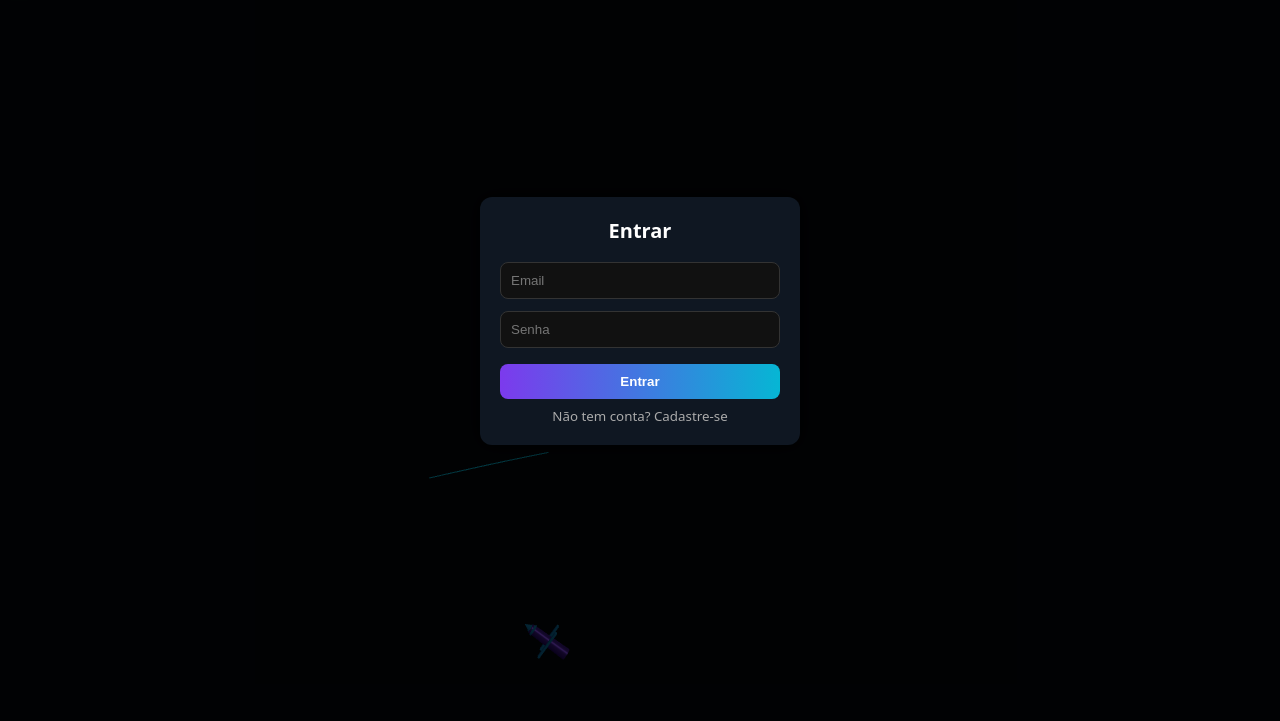
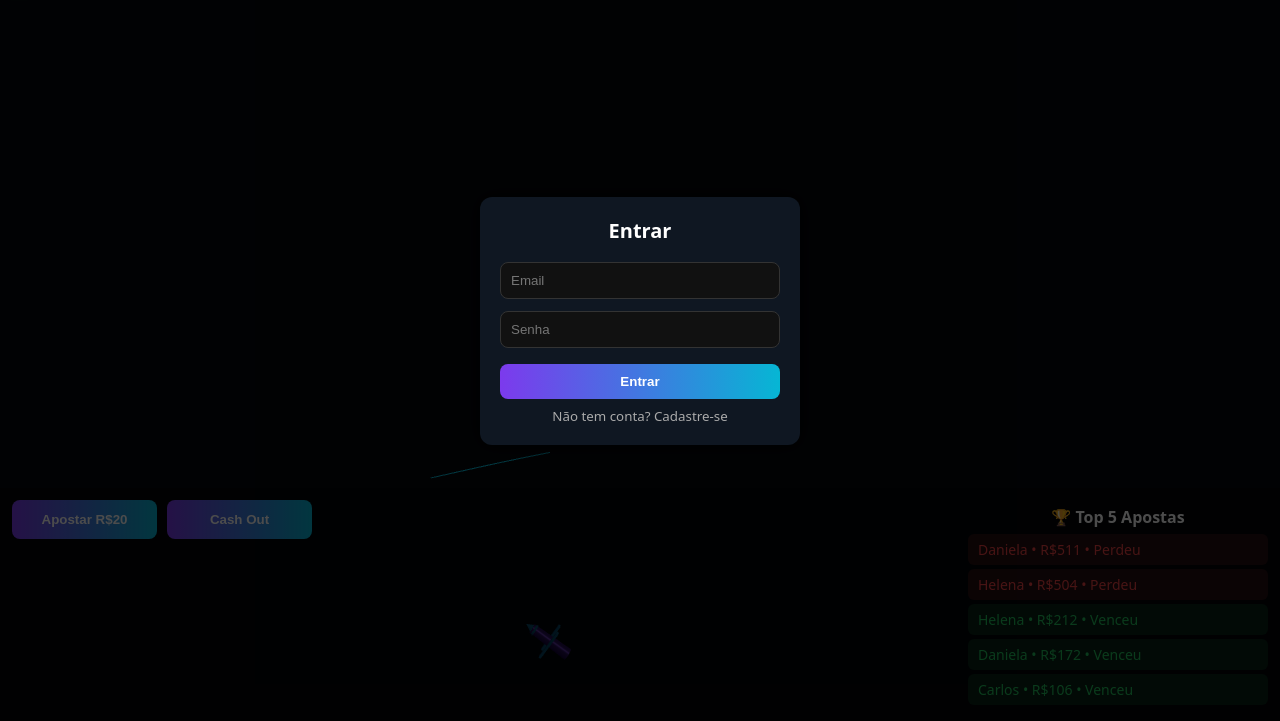
Before and after one commit to ClenaStore/jogo, a website: page public/index.html in a window 1280 px wide. Shown: the part 79-800 px from the top of the page. Drawn offline with nearby package versions, Linux system fonts and the light colour scheme; animation ran at ten frames a second.

Commit message:
Update index.html

```diff
--- a/public/index.html
+++ b/public/index.html
@@ -9,13 +9,35 @@
   --bg:#05080d; --brand:#7c3aed; --brand2:#06b6d4; --ok:#22c55e; --danger:#ef4444;
 }
 *{box-sizing:border-box}
-body{margin:0; font-family:system-ui,Segoe UI,Roboto,Arial,sans-serif; background:var(--bg); color:#eee; overflow:hidden;}
+body{margin:0; font-family:system-ui,Segoe UI,Roboto,Arial,sans-serif; background:var(--bg); color:#eee; overflow-x:hidden;}
+canvas{display:block;width:100%;height:100%}
+
 #hud{position:absolute;top:10px;left:10px;z-index:10;font-weight:bold}
 #hud span{font-size:32px;color:var(--brand);text-shadow:0 0 20px var(--brand),0 0 40px var(--brand2)}
 #status{display:block;margin-top:4px;font-size:14px;color:#ccc}
 #userBox{position:absolute;top:10px;right:10px;z-index:10;font-size:14px}
 #userBox button{background:linear-gradient(90deg,var(--brand),var(--brand2));border:none;color:#fff;padding:6px 10px;border-radius:6px;cursor:pointer;font-weight:600}
-canvas{display:block;width:100%;height:100%}
+
+/* Área inferior (apostas + ranking) */
+#bottomArea{
+  display:flex;
+  flex-direction:column;
+  gap:12px;
+  position:relative;
+  z-index:15;
+  width:100%;
+  padding:12px;
+  background:rgba(0,0,0,.65);
+}
+#betButtons{display:flex;gap:10px;justify-content:center}
+#betButtons button{flex:1;padding:12px;font-weight:700;border:none;border-radius:8px;cursor:pointer;color:#fff;background:linear-gradient(90deg,var(--brand),var(--brand2));}
+#betButtons button:active{transform:scale(.97)}
+
+#ranking{margin-top:6px}
+#ranking h3{margin:0 0 6px;font-size:16px;color:#fff;text-align:center}
+.rank-item{display:flex;justify-content:space-between;padding:6px 10px;border-radius:6px;margin-bottom:4px;font-size:14px}
+.rank-item.win{background:rgba(34,197,94,.15);color:var(--ok)}
+.rank-item.lose{background:rgba(239,68,68,.15);color:var(--danger)}
 
 /* Modal login */
 .modal{position:fixed;inset:0;background:rgba(0,0,0,.7);display:flex;align-items:center;justify-content:center;z-index:20}
@@ -24,6 +46,12 @@ canvas{display:block;width:100%;height:100%}
 .modal-content input{width:100%;padding:10px;margin:6px 0;border:1px solid #333;border-radius:8px;background:#111;color:#eee}
 .modal-content button{width:100%;margin-top:10px;padding:10px;background:linear-gradient(90deg,var(--brand),var(--brand2));border:none;border-radius:8px;color:#fff;font-weight:600;cursor:pointer}
 .modal-content small{display:block;margin-top:8px;color:#aaa;cursor:pointer}
+
+@media(min-width:900px){
+  #bottomArea{position:absolute;bottom:0;left:0;right:0;background:rgba(0,0,0,.4);flex-direction:row;justify-content:space-between;align-items:flex-start}
+  #betButtons{flex:1;max-width:300px}
+  #ranking{flex:1;max-width:300px}
+}
 </style>
 </head>
 <body>
@@ -34,7 +62,19 @@ canvas{display:block;width:100%;height:100%}
 <div id="userBox"></div>
 <canvas id="scene"></canvas>
 
-<!-- Modal -->
+<!-- Área inferior -->
+<div id="bottomArea">
+  <div id="betButtons">
+    <button onclick="apostar()">Apostar R$20</button>
+    <button onclick="cashout()">Cash Out</button>
+  </div>
+  <div id="ranking">
+    <h3>🏆 Top 5 Apostas</h3>
+    <div id="rankList"></div>
+  </div>
+</div>
+
+<!-- Modal login -->
 <div class="modal" id="loginModal">
   <div class="modal-content">
     <h2 id="modalTitle">Entrar</h2>
@@ -48,6 +88,7 @@ canvas{display:block;width:100%;height:100%}
 
 <script src="https://unpkg.com/three@0.160.0/build/three.min.js"></script>
 <script>
+// ====== Avião + cena (igual ao seu) ======
 let scene,camera,renderer,plane,trailGeom,trailMat,trailLine,particles=[];
 let STATE={phase:"WAITING",multiplier:1,crashAt:5};
 let mult=1,running=false,trailPts=[];
@@ -61,7 +102,6 @@ camera.position.set(0,1.5,6);
 scene.add(new THREE.AmbientLight(0x99aaff,.7));
 const dir=new THREE.DirectionalLight(0xffffff,1); dir.position.set(4,6,5); scene.add(dir);
 
-// Avião
 function buildPlane(){
   const mat1=new THREE.MeshStandardMaterial({color:0x7c3aed,metalness:.6,roughness:.3,emissive:0x220044,emissiveIntensity:.5});
   const mat2=new THREE.MeshStandardMaterial({color:0x06b6d4,emissive:0x003355,emissiveIntensity:.8});
@@ -75,16 +115,12 @@ function buildPlane(){
 }
 buildPlane();
 
-// Trilha
 trailGeom=new THREE.BufferGeometry().setFromPoints([new THREE.Vector3()]);
 trailMat=new THREE.LineBasicMaterial({color:0x06b6d4});
-trailLine=new THREE.Line(trailGeom,trailMat);
-scene.add(trailLine);
+trailLine=new THREE.Line(trailGeom,trailMat); scene.add(trailLine);
 
-// Resize
 window.addEventListener("resize",()=>{renderer.setSize(window.innerWidth,window.innerHeight);camera.aspect=window.innerWidth/window.innerHeight;camera.updateProjectionMatrix();});
 
-// Update avião
 function updatePlane(mult){
   const progress=(mult-1)/5;
   const x=-2+progress*6;
@@ -95,88 +131,60 @@ function updatePlane(mult){
   if(trailPts.length>200) trailPts.shift();
   trailGeom.setFromPoints(trailPts);
 }
-
-// Crash
-function planeCrash(){
-  let v=-0.05;
-  function fall(){
-    if(STATE.phase!=="CRASHED") return;
-    plane.position.y+=v; v-=0.005;
-    plane.rotation.z+=0.12;
-    if(plane.position.y>-3){ requestAnimationFrame(fall); }
-    else explode();
-  }
-  fall();
-  cameraShake();
-}
-function explode(){
-  for(let i=0;i<100;i++){
-    particles.push({x:plane.position.x,y:plane.position.y,vx:(Math.random()-.5)*.2,vy:(Math.random()*.2),life:60});
-  }
-}
-function drawParticles(){
-  const geom=new THREE.SphereGeometry(0.03,6,6);
-  const mat=new THREE.MeshBasicMaterial({color:0xffaa00});
-  particles.forEach(p=>{
-    p.x+=p.vx; p.y+=p.vy; p.vy-=0.003; p.life--;
-    if(p.life>0){const m=new THREE.Mesh(geom,mat);m.position.set(p.x,p.y,0);scene.add(m);setTimeout(()=>scene.remove(m),50);}
-  });
-  particles=particles.filter(p=>p.life>0);
-}
-function cameraShake(){
-  let i=0;function s(){if(i>20)return;camera.position.x=(Math.random()-.5)*0.1;camera.position.y=1.5+(Math.random()-.5)*0.1;i++;requestAnimationFrame(s);}s();
-}
-
-// Loop render
+function planeCrash(){let v=-0.05;function fall(){if(STATE.phase!=="CRASHED")return;plane.position.y+=v;v-=0.005;plane.rotation.z+=0.12;if(plane.position.y>-3){requestAnimationFrame(fall);}else explode();}fall();}
+function explode(){for(let i=0;i<100;i++){particles.push({x:plane.position.x,y:plane.position.y,vx:(Math.random()-.5)*.2,vy:(Math.random()*.2),life:60});}}
+function drawParticles(){const geom=new THREE.SphereGeometry(0.03,6,6);const mat=new THREE.MeshBasicMaterial({color:0xffaa00});particles.forEach(p=>{p.x+=p.vx;p.y+=p.vy;p.vy-=0.003;p.life--;if(p.life>0){const m=new THREE.Mesh(geom,mat);m.position.set(p.x,p.y,0);scene.add(m);setTimeout(()=>scene.remove(m),50);}});particles=particles.filter(p=>p.life>0);}
 function animate(){requestAnimationFrame(animate);if(STATE.phase==="FLYING")updatePlane(STATE.multiplier);drawParticles();renderer.render(scene,camera);}animate();
 
-// Rodada
 function startRound(){
   running=true; mult=1; STATE.phase="FLYING"; STATE.crashAt=2+Math.random()*6;
   document.getElementById("status").textContent="Em voo";
   const id=setInterval(()=>{
     mult*=1.1; STATE.multiplier=mult;
     document.getElementById("mult").textContent=mult.toFixed(2);
-    if(mult>=STATE.crashAt){clearInterval(id);STATE.phase="CRASHED";document.getElementById("status").textContent="Crash "+STATE.crashAt.toFixed(2)+"x";planeCrash();running=false;mult=1;setTimeout(()=>{STATE.phase="WAITING";document.getElementById("status").textContent="Esperando…";trailPts=[];},2500);} },140);
+    if(mult>=STATE.crashAt){
+      clearInterval(id);STATE.phase="CRASHED";document.getElementById("status").textContent="Crash "+STATE.crashAt.toFixed(2)+"x";planeCrash();
+      running=false;mult=1;setTimeout(()=>{STATE.phase="WAITING";document.getElementById("status").textContent="Esperando…";trailPts=[];},2500);
+      atualizarRanking();
+    }
+  },140);
 }
 setInterval(()=>{ if(!running&&STATE.phase==="WAITING"){ startRound(); } },2000);
 
-// ===== Login/Cadastro Fake =====
+// ===== Botões fake =====
+function apostar(){alert("Aposta registrada!");}
+function cashout(){alert("Cash Out realizado!");}
+
+// ===== Ranking fake =====
+const jogadores=["Ana","Bruno","Carlos","Daniela","Eduardo","Fernanda","Gabriel","Helena"];
+function atualizarRanking(){
+  const rankList=document.getElementById("rankList");
+  rankList.innerHTML="";
+  let apostas=[];
+  for(let i=0;i<5;i++){
+    const nome=jogadores[Math.floor(Math.random()*jogadores.length)];
+    const valor=Math.floor(Math.random()*500)+50;
+    const win=Math.random()>0.5;
+    apostas.push({nome,valor,win});
+  }
+  apostas.sort((a,b)=>b.valor-a.valor);
+  apostas.forEach(a=>{
+    const div=document.createElement("div");
+    div.className="rank-item "+(a.win?"win":"lose");
+    div.textContent=`${a.nome} • R$${a.valor} • ${a.win?"Venceu":"Perdeu"}`;
+    rankList.appendChild(div);
+  });
+}
+
+// ===== Login/Cadastro Fake (igual ao seu) =====
 let users=JSON.parse(localStorage.getItem("users")||"{}");
 let currentUser=null;
-function showUserBox(){
-  const box=document.getElementById("userBox");
-  if(currentUser){
-    box.innerHTML=`Olá, ${currentUser.name} | Saldo: R$1000 <button onclick="logout()">Sair</button>`;
-  }else{
-    box.innerHTML=`<button onclick="openLogin()">Entrar</button>`;
-  }
-}
+function showUserBox(){const box=document.getElementById("userBox");if(currentUser){box.innerHTML=`Olá, ${currentUser.name} | Saldo: R$1000 <button onclick="logout()">Sair</button>`;}else{box.innerHTML=`<button onclick="openLogin()">Entrar</button>`;}}
 function openLogin(){document.getElementById("loginModal").style.display="flex";}
 function logout(){currentUser=null;localStorage.removeItem("aviador_user");showUserBox();}
-document.getElementById("toggleMode").onclick=function(){
-  const nameF=document.getElementById("nameField"),title=document.getElementById("modalTitle"),btn=document.getElementById("submitBtn");
-  if(nameF.style.display==="none"){nameF.style.display="block";title.textContent="Cadastro";btn.textContent="Cadastrar";this.textContent="Já tem conta? Entrar";}
-  else{nameF.style.display="none";title.textContent="Entrar";btn.textContent="Entrar";this.textContent="Não tem conta? Cadastre-se";}
-};
-document.getElementById("submitBtn").onclick=function(){
-  const name=document.getElementById("nameField").value||"Jogador";
-  const email=document.getElementById("emailField").value;
-  const pass=document.getElementById("passField").value;
-  const isReg=document.getElementById("nameField").style.display==="block";
-  if(!email||!pass){alert("Preencha os campos");return;}
-  if(isReg){
-    if(users[email]){alert("Email já cadastrado!");return;}
-    users[email]={name,email,pass};localStorage.setItem("users",JSON.stringify(users));alert("Cadastrado com sucesso! Agora entre.");document.getElementById("toggleMode").click();
-  }else{
-    if(users[email]&&users[email].pass===pass){
-      currentUser=users[email];localStorage.setItem("aviador_user",JSON.stringify(currentUser));
-      document.getElementById("loginModal").style.display="none";showUserBox();
-    }else{alert("Credenciais inválidas");}
-  }
-};
-currentUser=JSON.parse(localStorage.getItem("aviador_user")||"null");
-showUserBox();
+document.getElementById("toggleMode").onclick=function(){const nameF=document.getElementById("nameField"),title=document.getElementById("modalTitle"),btn=document.getElementById("submitBtn");if(nameF.style.display==="none"){nameF.style.display="block";title.textContent="Cadastro";btn.textContent="Cadastrar";this.textContent="Já tem conta? Entrar";}else{nameF.style.display="none";title.textContent="Entrar";btn.textContent="Entrar";this.textContent="Não tem conta? Cadastre-se";}};
+document.getElementById("submitBtn").onclick=function(){const name=document.getElementById("nameField").value||"Jogador";const email=document.getElementById("emailField").value;const pass=document.getElementById("passField").value;const isReg=document.getElementById("nameField").style.display==="block";if(!email||!pass){alert("Preencha os campos");return;}if(isReg){if(users[email]){alert("Email já cadastrado!");return;}users[email]={name,email,pass};localStorage.setItem("users",JSON.stringify(users));alert("Cadastrado com sucesso! Agora entre.");document.getElementById("toggleMode").click();}else{if(users[email]&&users[email].pass===pass){currentUser=users[email];localStorage.setItem("aviador_user",JSON.stringify(currentUser));document.getElementById("loginModal").style.display="none";showUserBox();}else{alert("Credenciais inválidas");}}};
+currentUser=JSON.parse(localStorage.getItem("aviador_user")||"null");showUserBox();
 </script>
 </body>
 </html>
```
